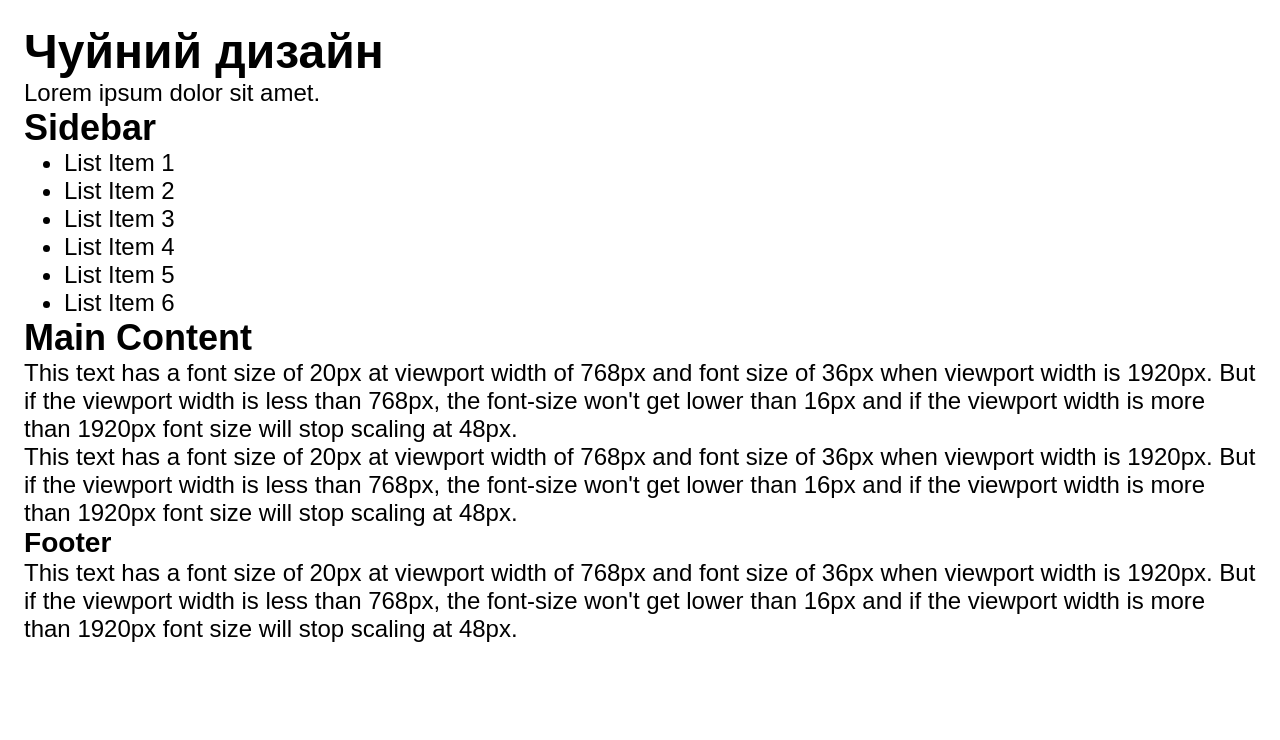
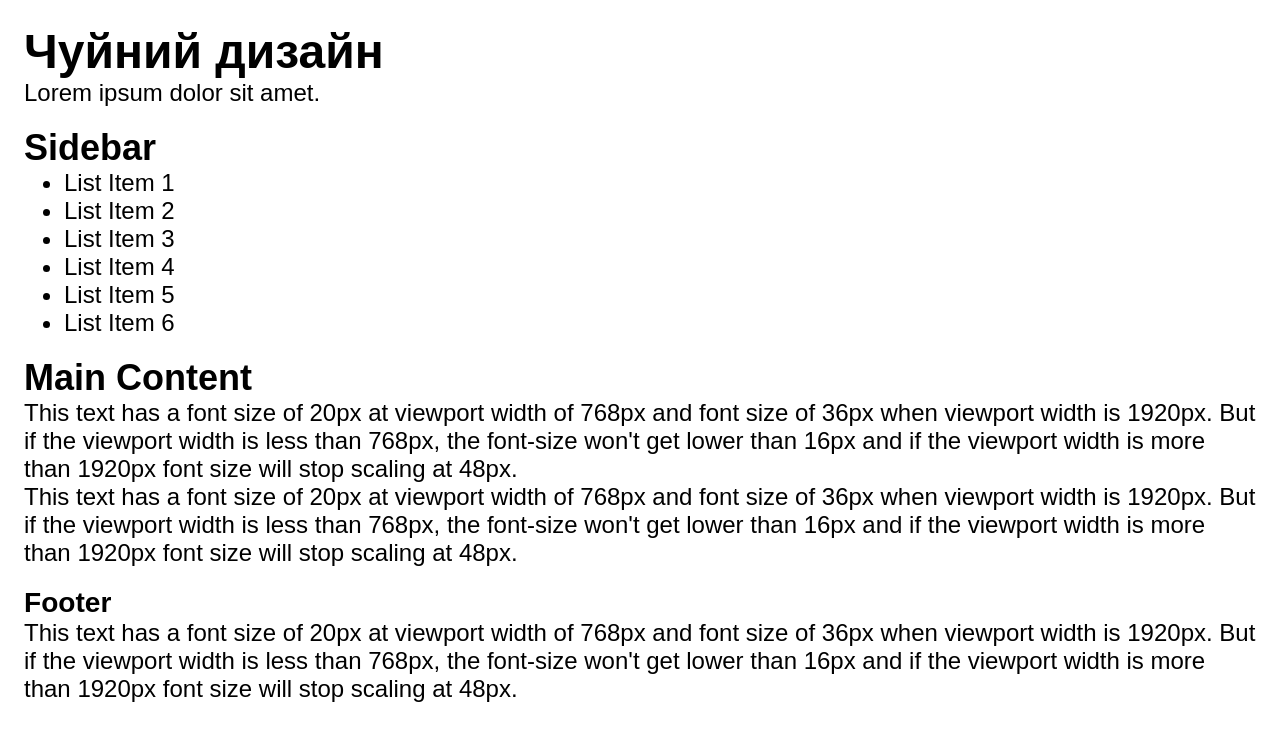
Before and after one commit to mahonya333/mahonya333.github.io, a plain HTML site: page responce.html in a window 1280 px wide. Drawn offline with Linux system fonts and the light colour scheme.

Commit message:
fix task 10

```diff
--- a/css/responce.css
+++ b/css/responce.css
@@ -8,6 +8,28 @@ body {
   font-family: Arial, sans-serif;
   padding: 1em;
   font-size: clamp(20px, 1.875vw, 36px);
+}
+
+.container {
+  display: grid;
+  grid-template-areas: "header header" "sidebar main" "footer footer";
+  grid-gap: 20px 40px;
+}
+
+.header {
+  grid-area: header;
+}
+
+.sidebar {
+  grid-area: sidebar;
+}
+
+.main {
+  grid-area: main;
+}
+
+.footer {
+  grid-area: footer;
 }
 
 @media (max-width: 768px) {
@@ -23,5 +45,7 @@ body {
 }
 
 @media (min-width: 768px) {
-
+  .container {
+    grid-template-areas: "header" "sidebar" "main" "footer";
+  }
 }
--- /dev/null
+++ b/js/exercis01.js
@@ -0,0 +1 @@
+'use strict';
```
Also changed, not shown: exercis01.html (added, +18 -0 lines).
